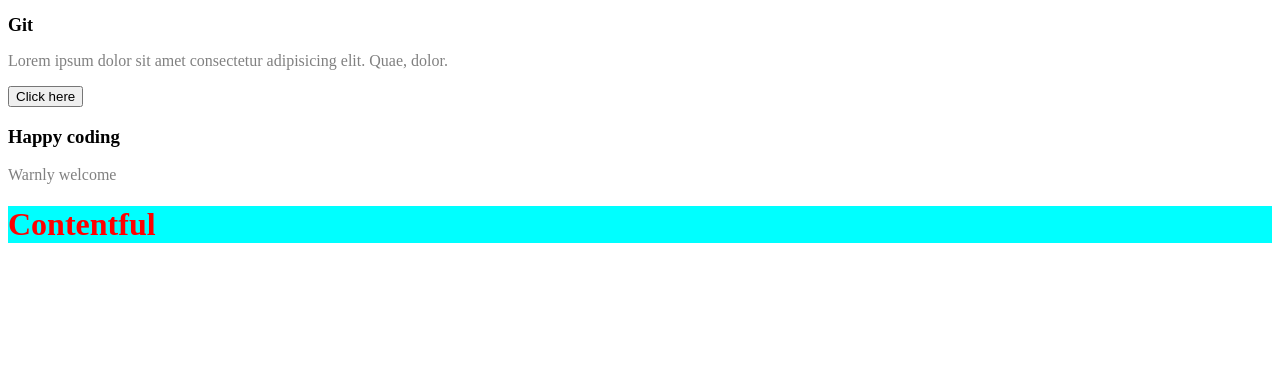
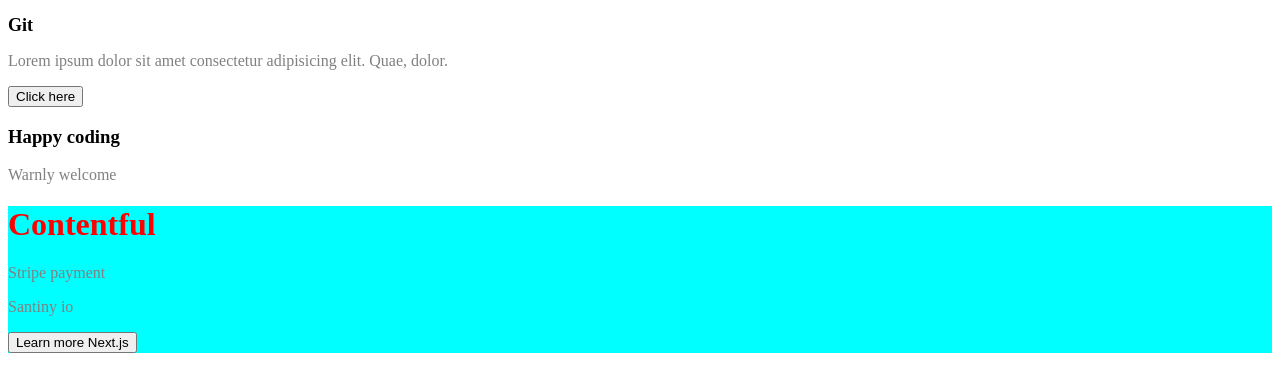
Before and after one commit to rawaimsh/first_commit, a plain HTML site: page index.html in a window 1280 px wide. Drawn offline with Linux system fonts and the light colour scheme.

Commit message:
Add paragraph to index.html

```diff
--- a/index.html
+++ b/index.html
@@ -16,6 +16,9 @@
     <p>Warnly welcome</p>
     <div>
         <h1>Contentful</h1>
+        <p>Stripe payment</p>
+        <p>Santiny io</p>
+        <button>Learn more Next.js</button>
     </div>
 </body>
 </html>
```
